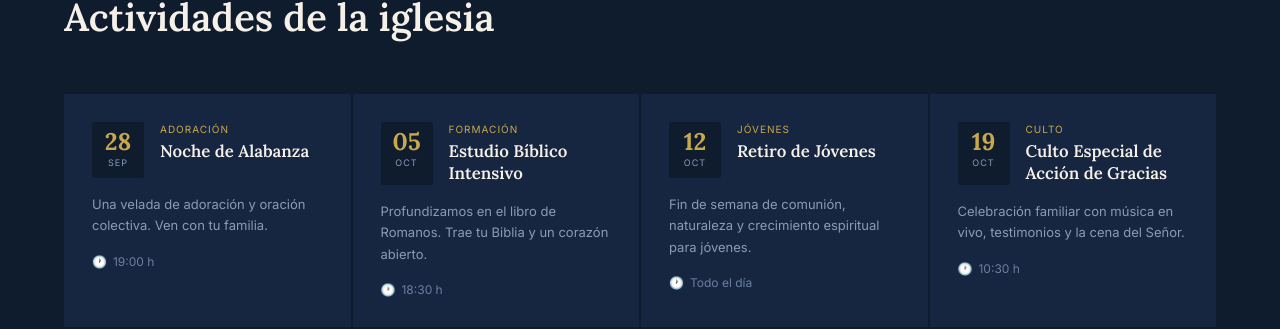
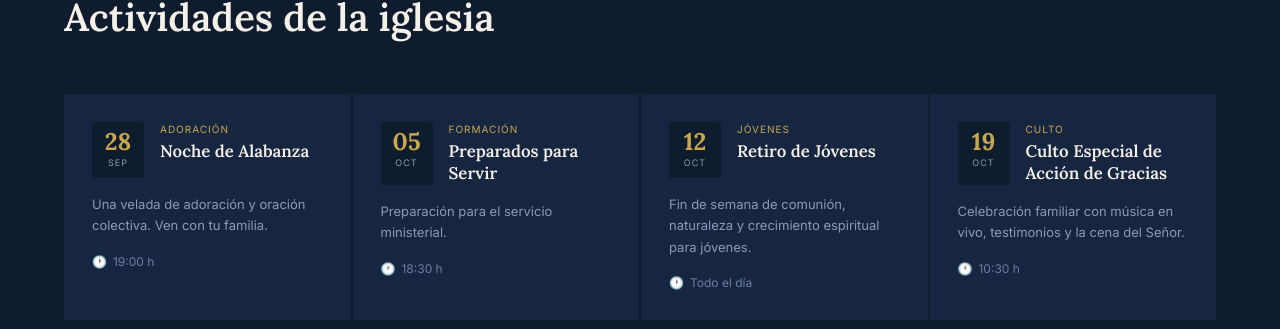
Before and after one commit to ovi1991/Centro-Biblico-web, a React (Vite) app: page / in a window 1280 px wide. Shown: the part 3162-3491 px from the top of the page. Built offline with nearby package versions, Linux system fonts and the light colour scheme; the HTML template or start-up script is replaced by a standard one.

Commit message:
Cambio de horarios

```diff
--- a/src/App.tsx
+++ b/src/App.tsx
@@ -18,8 +18,8 @@ const EVENTS = [
   },
   {
     date: { day: '05', month: 'OCT' },
-    title: 'Estudio Bíblico Intensivo',
-    desc: 'Profundizamos en el libro de Romanos. Trae tu Biblia y un corazón abierto.',
+    title: 'Preparados para Servir',
+    desc: 'Preparación para el servicio ministerial.',
     time: '18:30 h',
     tag: 'Formación',
   },
--- a/tsconfig.json
+++ b/tsconfig.json
@@ -6,7 +6,6 @@
     "module": "ESNext",
     "skipLibCheck": true,
     "moduleResolution": "bundler",
-    "baseUrl": ".",
     "paths": {
       "@/*": ["./src/*"]
     },
```
Also changed, not shown: 1 other file (tests, documents, lock files or other folders).
